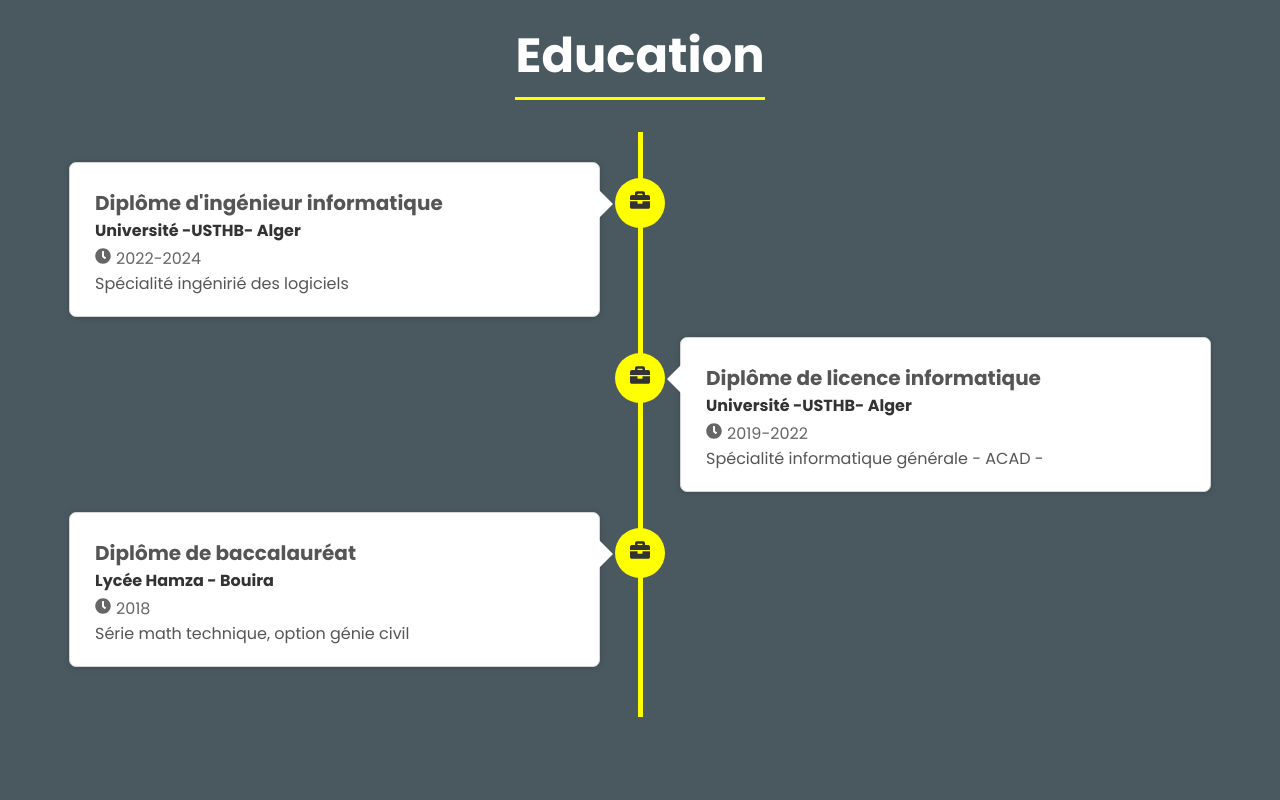
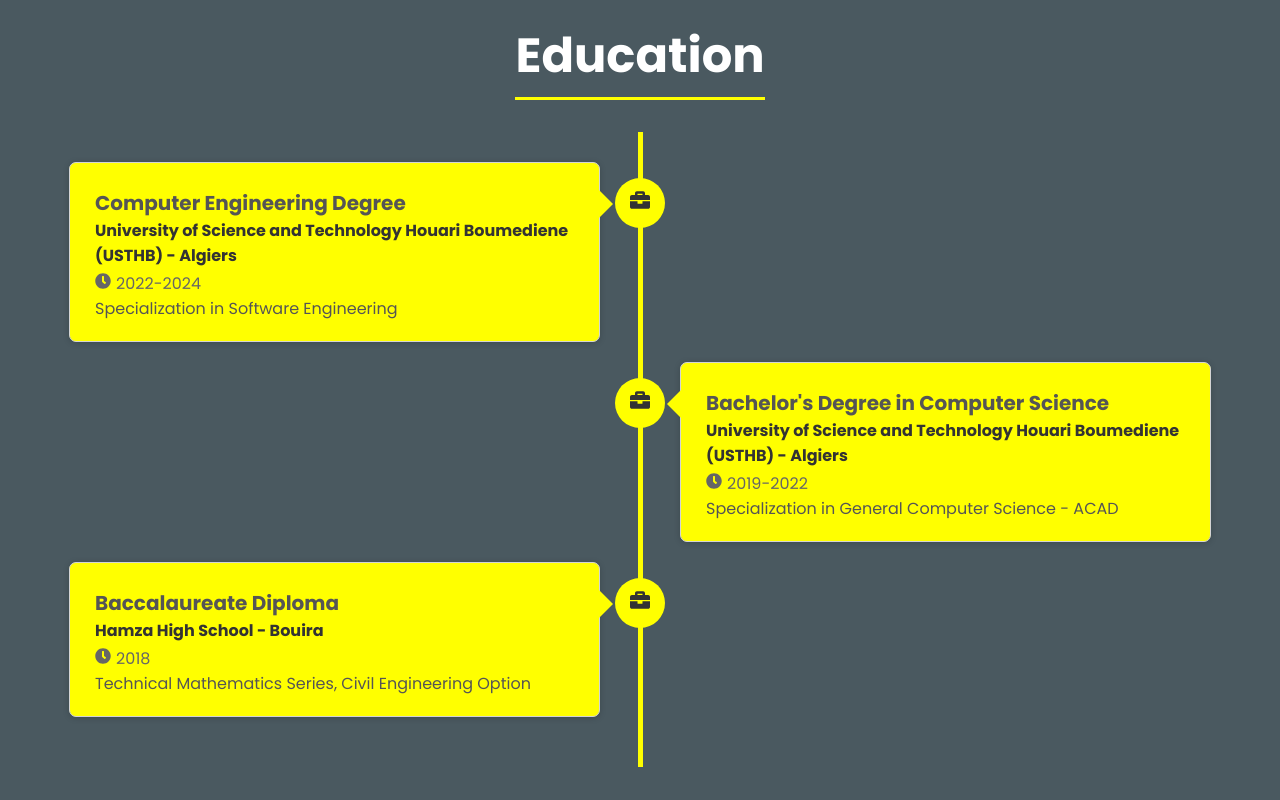
Before and after one commit to abdenourgarti/portfolio, a React (Create React App) app: page / in a window 1280 px wide. Shown: the part 2380-3180 px from the top of the page. Built offline with nearby package versions, Linux system fonts and the light colour scheme.

Commit message:
education section v4

```diff
--- a/src/components/Education/education.css
+++ b/src/components/Education/education.css
@@ -85,7 +85,7 @@
     padding: 20px 25px;
     position: relative;
     box-shadow: 0 1px 6px rgba(0, 0, 0, 0.175);
-    background-color: #fff;
+    background-color: yellow;
 }
 .timeline-panel-container-inverted .timeline-panel{
     float: left;
@@ -97,8 +97,8 @@
     right: -14px;
     display: inline-block;
     border-top: 14px solid transparent;
-    border-left: 14px solid #fff;
-    border-right: 0 solid #fff;
+    border-left: 14px solid yellow;
+    border-right: 0 solid yellow;
     border-bottom: 14px solid transparent;
     content: " ";
 }
--- a/src/components/Education/education.js
+++ b/src/components/Education/education.js
@@ -1,6 +1,27 @@
 import React from 'react'
 import "./education.css"
-import { FaBriefcase, FaClock } from "react-icons/fa";
+import TimelineItem from './timelineItem';
+
+const educationData = [
+    {
+      title: "Computer Engineering Degree",
+      institution: "University of Science and Technology Houari Boumediene (USTHB) - Algiers",
+      period: "2022-2024",
+      description: "Specialization in Software Engineering"
+    },
+    {
+      title: "Bachelor's Degree in Computer Science",
+      institution: "University of Science and Technology Houari Boumediene (USTHB) - Algiers",
+      period: "2019-2022",
+      description: "Specialization in General Computer Science - ACAD"
+    },
+    {
+      title: "Baccalaureate Diploma",
+      institution: "Hamza High School - Bouira",
+      period: "2018",
+      description: "Technical Mathematics Series, Civil Engineering Option"
+    }
+  ];
 
 const Education = () => {
   return (
@@ -10,51 +31,13 @@ const Education = () => {
         <h2>Education</h2>
 
         <ul className="timeline">
-                    <li>
-                        <div className="timeline-badge"><FaBriefcase /></div>
-                        <div className="timeline-panel-container">
-                            <div className="timeline-panel">
-                                <div className="timeline-heading">
-                                    <h3>Diplôme d'ingénieur informatique</h3>
-                                    <h4>Université -USTHB- Alger</h4>
-                                    <p className="text-muted"><FaClock className='icon'/>2022-2024</p>
-                                </div>
-                                <div className="timeline-body">
-                                    <p>Spécialité ingénirié des logiciels</p>
-                                </div>
-                            </div>
-                        </div>
-                    </li>
-                    <li>
-                        <div className="timeline-badge"><FaBriefcase /></div>
-                        <div className="timeline-panel-container-inverted">
-                            <div className="timeline-panel">
-                                <div className="timeline-heading">
-                                    <h3>Diplôme de licence informatique</h3>
-                                    <h4>Université -USTHB- Alger</h4>
-                                    <p className="text-muted"><FaClock className='icon'/>2019-2022</p>
-                                </div>
-                                <div className="timeline-body">
-                                    <p>Spécialité informatique générale - ACAD -</p>
-                                </div>
-                            </div>
-                        </div>
-                    </li>
-                    <li>
-                        <div className="timeline-badge"><FaBriefcase /></div>
-                        <div className="timeline-panel-container">
-                            <div className="timeline-panel">
-                                <div className="timeline-heading">
-                                    <h3>Diplôme de baccalauréat</h3>
-                                    <h4>Lycée Hamza - Bouira</h4>
-                                    <p className="text-muted"><FaClock className='icon'/>2018</p>
-                                </div>
-                                <div className="timeline-body">
-                                    <p>Série math technique, option génie civil</p>
-                                </div>
-                            </div>
-                        </div>
-                    </li>
+          {educationData.map((item, index) => (
+            <TimelineItem
+              key={index}
+              data={item}
+              isInverted={index % 2 !== 0}
+            />
+          ))}
         </ul>
       </div>
     </section>
--- /dev/null
+++ b/src/components/Education/timelineItem.js
@@ -0,0 +1,24 @@
+import React from 'react';
+import { FaBriefcase, FaClock } from "react-icons/fa";
+
+const TimelineItem = ({ data, isInverted }) => {
+  return (
+    <li>
+      <div className="timeline-badge"><FaBriefcase /></div>
+      <div className={`timeline-panel-container${isInverted ? '-inverted' : ''}`}>
+        <div className="timeline-panel">
+          <div className="timeline-heading">
+            <h3>{data.title}</h3>
+            <h4>{data.institution}</h4>
+            <p className="text-muted"><FaClock className='icon'/>{data.period}</p>
+          </div>
+          <div className="timeline-body">
+            <p>{data.description}</p>
+          </div>
+        </div>
+      </div>
+    </li>
+  );
+};
+
+export default TimelineItem;
```
Lines whose indentation alone changed are shown as unchanged.
